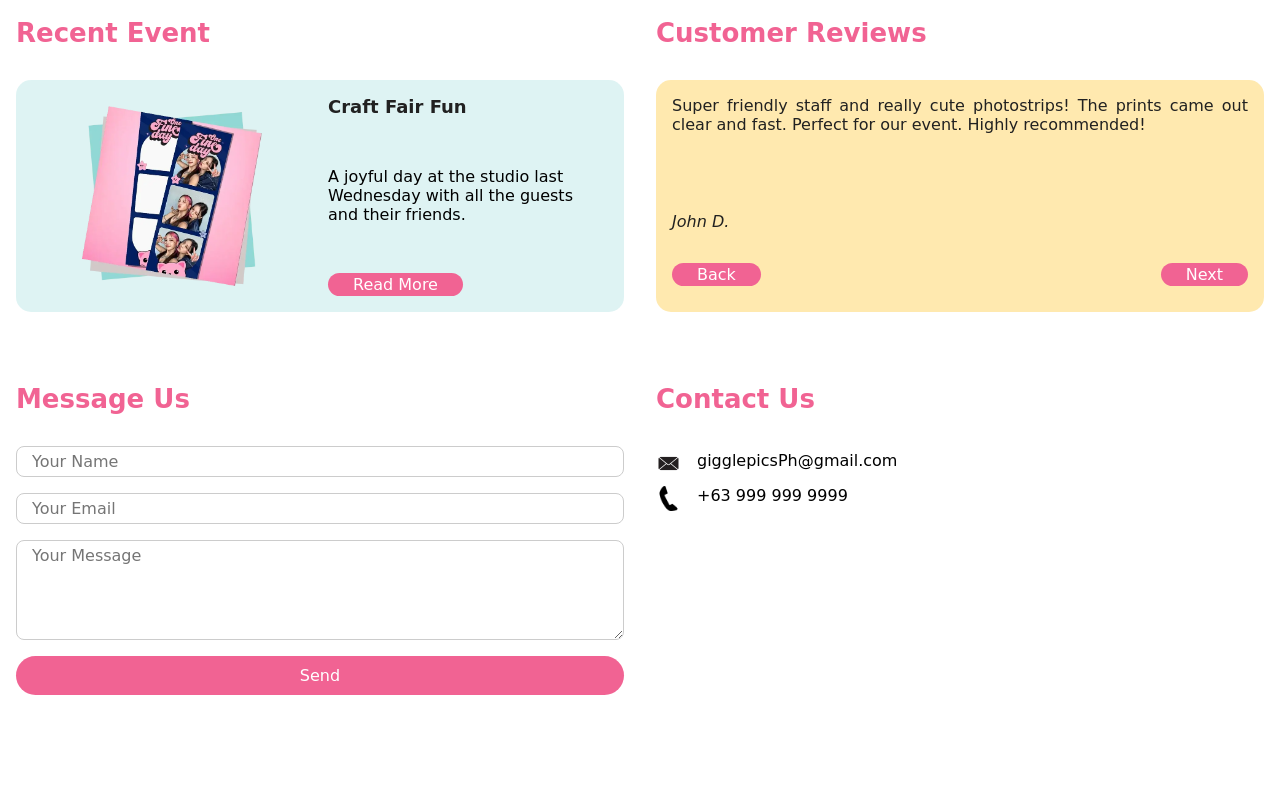
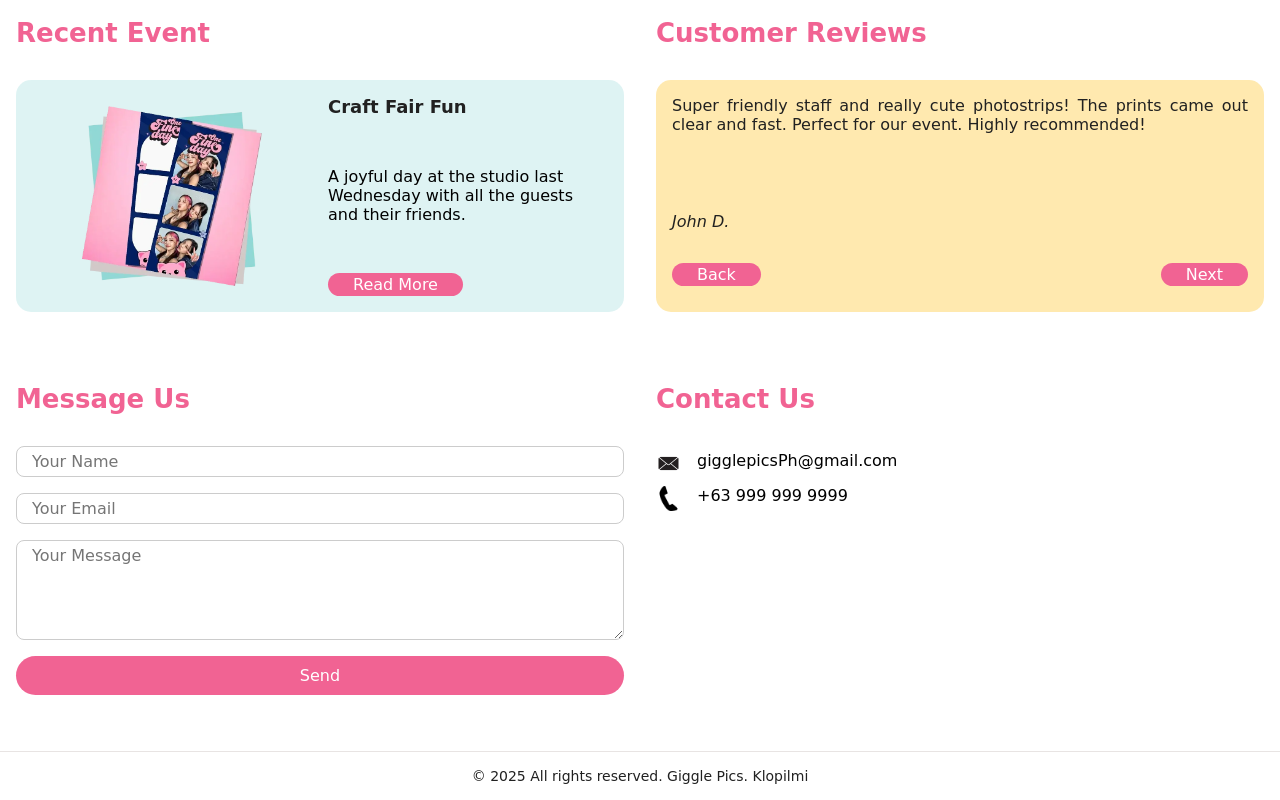
Before and after one commit to klopilmi/giggle-pics-ph, a website built with webpack: page index.html in a window 1280 px wide. Shown: the part 2719-3519 px from the top of the page. Before the commit the page ends 3470 px from the top, so only its background shows below. Built offline with nearby package versions, Linux system fonts and the light colour scheme; files whose address does not match are found by name.

Commit message:
chore: simple footer

```diff
--- a/assets/css/index.css
+++ b/assets/css/index.css
@@ -505,6 +505,15 @@ h5 {
   width: 25px;
 }
 
+footer {
+  border-top: 1px solid rgba(210, 202, 200, 0.5);
+  padding: 16px 0;
+  width: 100%;
+  text-align: center;
+  color: var(--color-black);
+  font-size: 14px;
+}
+
 /* ====== Responsive Layout ====== */
 
 @media (min-width: 425px) {
--- a/index.html
+++ b/index.html
@@ -22,7 +22,10 @@
 
     <section id="categories-section" class="categories">
       <div class="primary-container">
-        <div id="category-wrapper" class="category-wrapper fade-in-on-scroll"></div>
+        <div
+          id="category-wrapper"
+          class="category-wrapper fade-in-on-scroll"
+        ></div>
       </div>
     </section>
 
@@ -35,5 +38,7 @@
     <div id="event-reviews-section" class="event-reviews-section"></div>
 
     <div id="inquiry-contact-section" class="inquiry-contact-section"></div>
+
+    <footer id="footer" class="footer">© 2025 All rights reserved. Giggle Pics. Klopilmi</footer>
   </body>
 </html>
```
